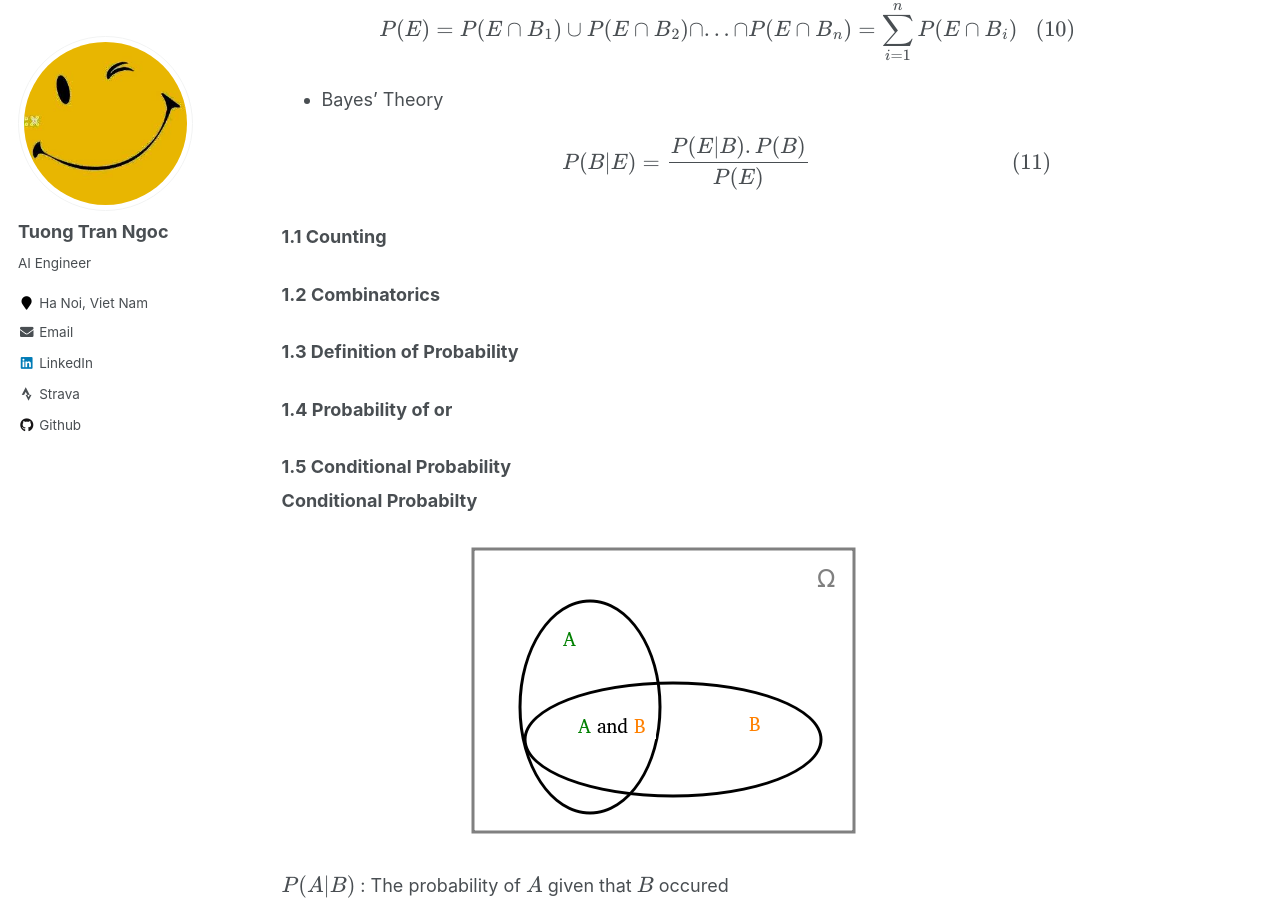
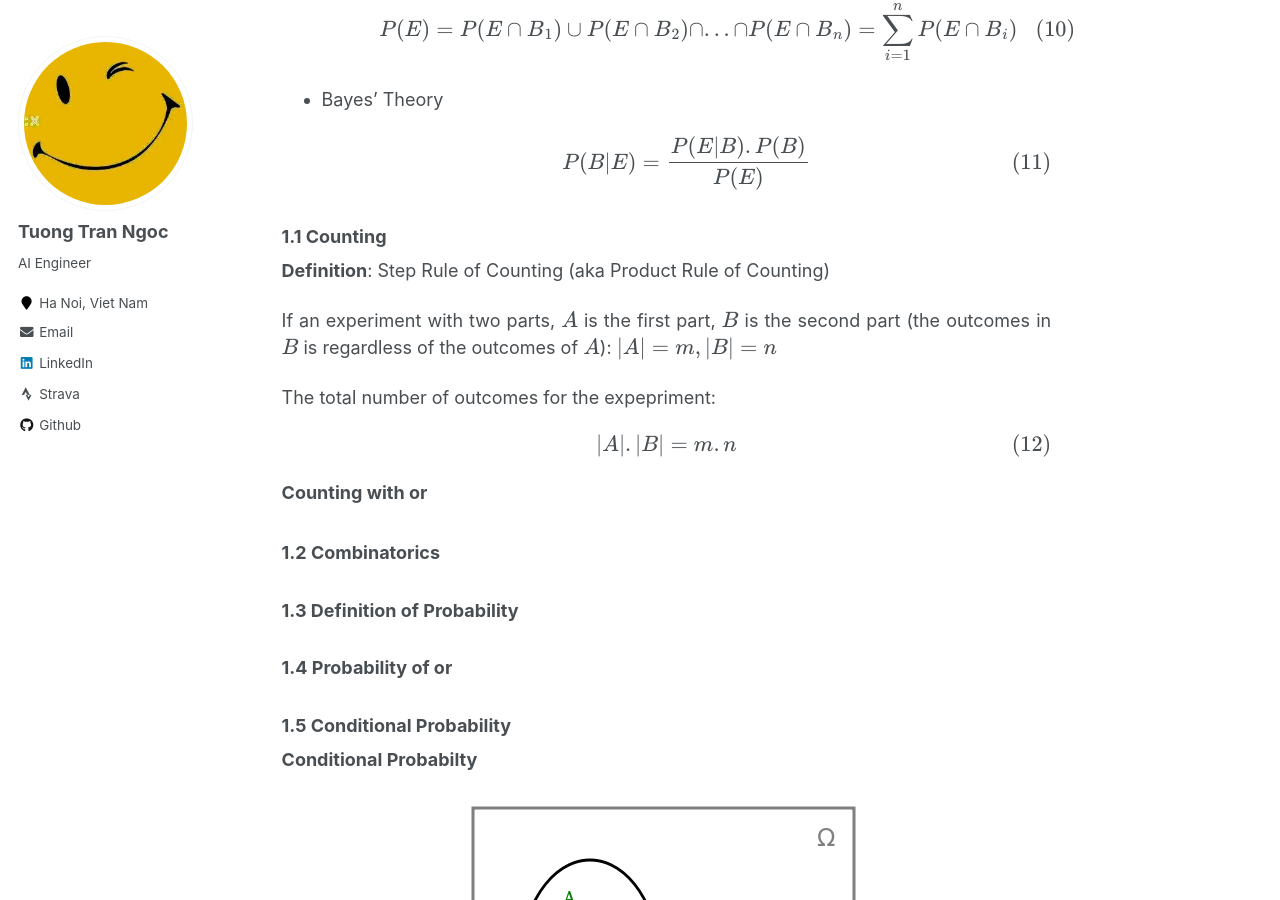
Before and after one commit to tuongtranngoc/tuongtranngoc.github.io, a Jekyll site: the page built from _posts/2024-05-17-probability-statistic.md, in a window 1280 px wide and 900 px high, scrolled down 1850 px. Built offline with Jekyll 4.4.1, drawn with Linux system fonts in a browser that asks for light colours; formulas are drawn with MathJax 3; some of the changed text lies outside the part shown.

Commit message:
update: blog

```diff
--- a/_posts/2024-05-17-probability-statistic.md
+++ b/_posts/2024-05-17-probability-statistic.md
@@ -73,6 +73,18 @@ Anything that happens in our life is uncertain. There's uncertainty anywhere so
 
 
 ### 1.1 Counting
+**Definition**: Step Rule of Counting (aka Product Rule of Counting)
+
+If an experiment with two parts, $A$ is the first part, $B$ is the second part (the outcomes in $B$ is regardless of the outcomes of $A$):
+$$\vert A \vert=m, \vert B \vert=n$$
+
+The total number of outcomes for the expepriment:
+
+$$\vert A \vert . \vert B \vert = m.n$$
+
+**Counting with or**
+
+
 
 ### 1.2 Combinatorics
 
```
Also changed, not shown: _posts/2024-06-02-InstanceSegmentation.md (renamed from _posts/2024-06-02-MaskRCNN.md, +2 -2 lines).
